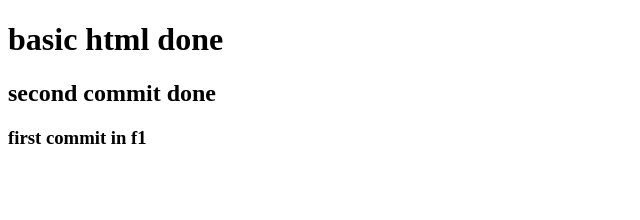
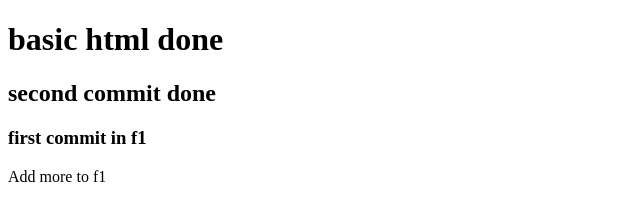
Before and after one commit to sripley22/Githubpractice, a plain HTML site: page index.html in a window 1280 px wide. Shown: the whole page, without its empty margins (0-640 px from the left). Drawn offline with Linux system fonts and the light colour scheme.

Commit message:
adding more to f1

```diff
--- a/index.html
+++ b/index.html
@@ -9,6 +9,7 @@
 	<h1>basic html done</h1>
 	<h2>second commit done</h2>
 	<h3>first commit in f1</h3>
+	<p>Add more to f1</p>
 
 
 </body>
```
